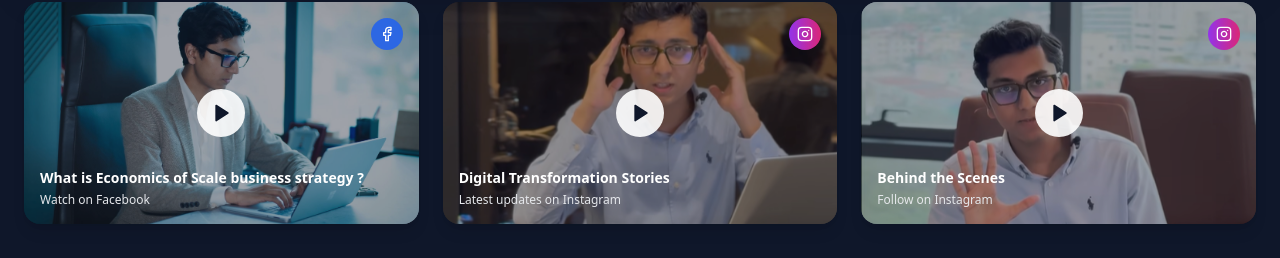
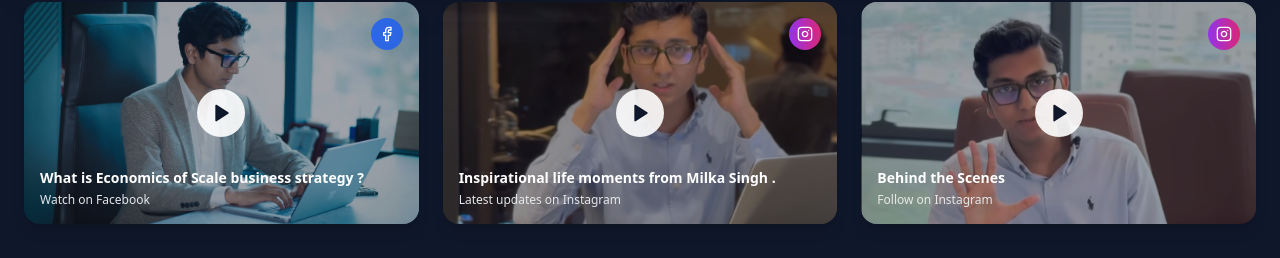
Before and after one commit to RafiMohammadHasib/efaztajwar, a React (Vite) app: page / in a window 1280 px wide. Shown: the part 4698-4956 px from the top of the page. Built offline with nearby package versions, Linux system fonts and the light colour scheme.

Commit message:
Updated Activities.tsx

```diff
--- a/src/components/Activities.tsx
+++ b/src/components/Activities.tsx
@@ -17,7 +17,7 @@ const videos = [
   },
   {
     thumbnail: '/Screenshot 2025-10-22 140443.png',
-    title: 'Digital Transformation Stories',
+    title: 'Inspirational life moments from Milka Singh .',
     description: 'Latest updates on Instagram',
     link: 'https://www.facebook.com/reel/565364049877276',
     platform: 'instagram',
```
